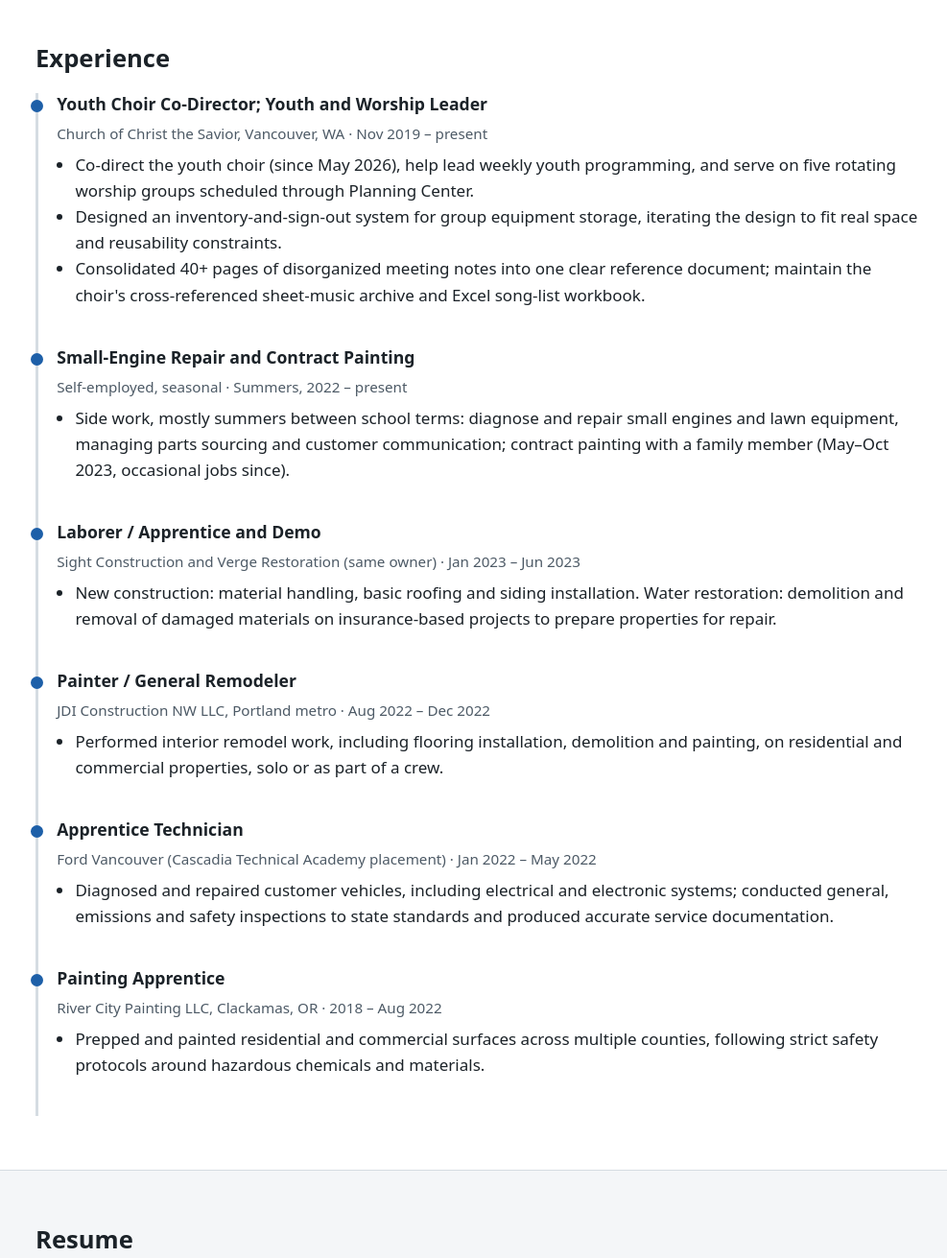
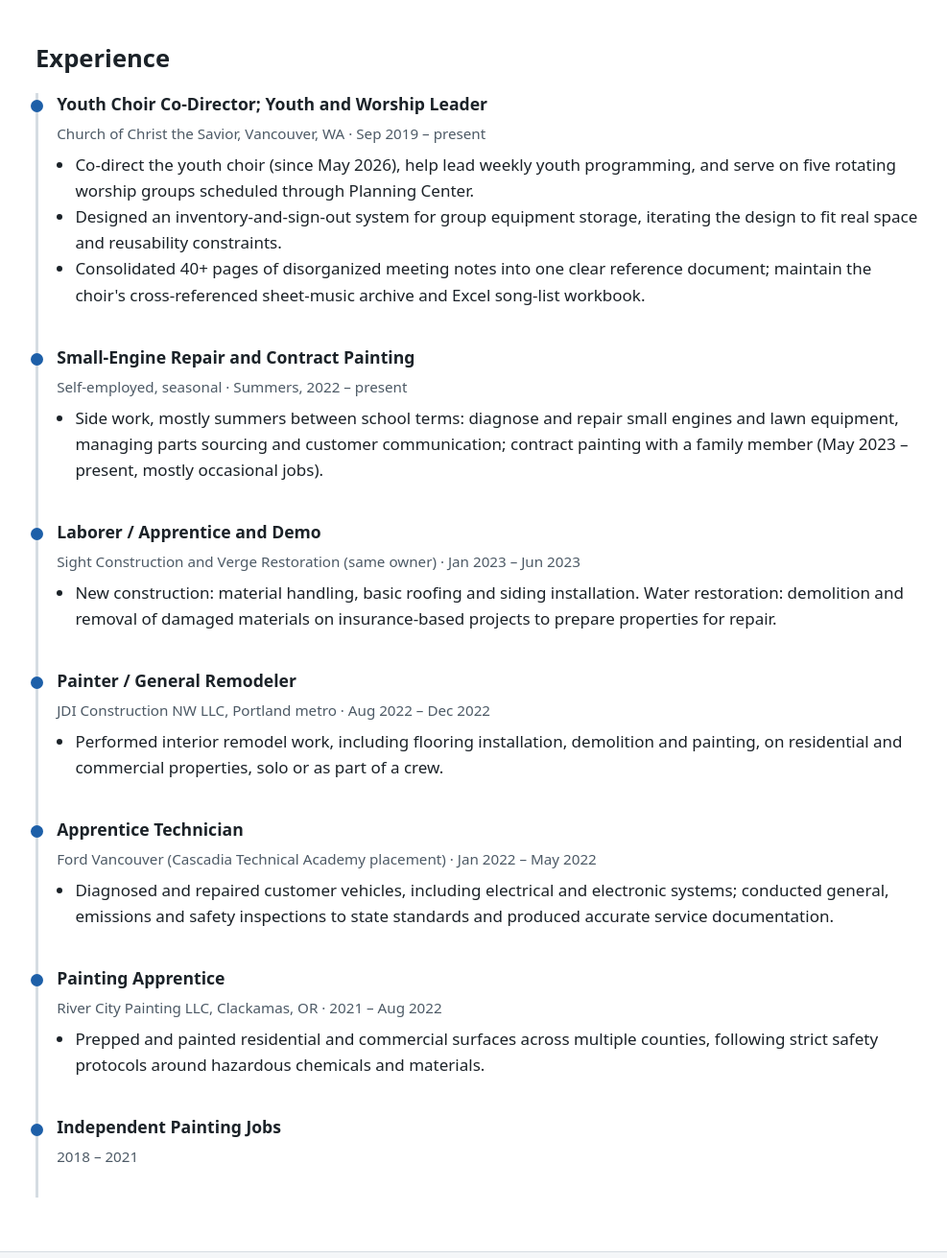
Before and after one commit to vito-kuz/vito-kuz.github.io, a plain HTML site: page index.html in a window 1280 px wide. Shown: the part 2440-3751 px from the top of the page at 96% size, without its empty margins (139-1126 px from the left). Drawn offline with Linux system fonts and the light colour scheme.

Commit message:
Resume page: settled job dates (Nov 19, 2026); refresh resume-public and PDF from workbench
Co-Authored-By: Claude Opus 5.5 <noreply@anthropic.com>
Claude-Session: https://claude.ai/code/session_013fh2h2CMhtVxGxtTPfWZwF

```diff
--- a/index.html
+++ b/index.html
@@ -157,7 +157,7 @@
 
         <article class="job">
           <h3>Youth Choir Co-Director; Youth and Worship Leader</h3>
-          <p class="meta">Church of Christ the Savior, Vancouver, WA · Nov 2019 – present</p>
+          <p class="meta">Church of Christ the Savior, Vancouver, WA · Sep 2019 – present</p>
           <ul>
             <li>Co-direct the youth choir (since May 2026), help lead weekly youth programming, and serve on five rotating worship groups scheduled through Planning Center.</li>
             <li>Designed an inventory-and-sign-out system for group equipment storage, iterating the design to fit real space and reusability constraints.</li>
@@ -169,7 +169,7 @@
           <h3>Small-Engine Repair and Contract Painting</h3>
           <p class="meta">Self-employed, seasonal · Summers, 2022 – present</p>
           <ul>
-            <li>Side work, mostly summers between school terms: diagnose and repair small engines and lawn equipment, managing parts sourcing and customer communication; contract painting with a family member (May–Oct 2023, occasional jobs since).</li>
+            <li>Side work, mostly summers between school terms: diagnose and repair small engines and lawn equipment, managing parts sourcing and customer communication; contract painting with a family member (May 2023 – present, mostly occasional jobs).</li>
           </ul>
         </article>
 
@@ -199,10 +199,15 @@
 
         <article class="job">
           <h3>Painting Apprentice</h3>
-          <p class="meta">River City Painting LLC, Clackamas, OR · 2018 – Aug 2022</p>
+          <p class="meta">River City Painting LLC, Clackamas, OR · 2021 – Aug 2022</p>
           <ul>
             <li>Prepped and painted residential and commercial surfaces across multiple counties, following strict safety protocols around hazardous chemicals and materials.</li>
           </ul>
+        </article>
+
+        <article class="job">
+          <h3>Independent Painting Jobs</h3>
+          <p class="meta">2018 – 2021</p>
         </article>
       </div>
     </section>
```
Also changed, not shown: 3 other files.
